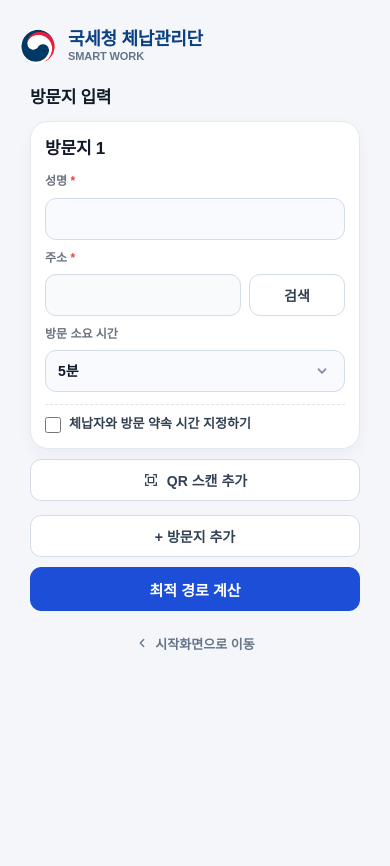
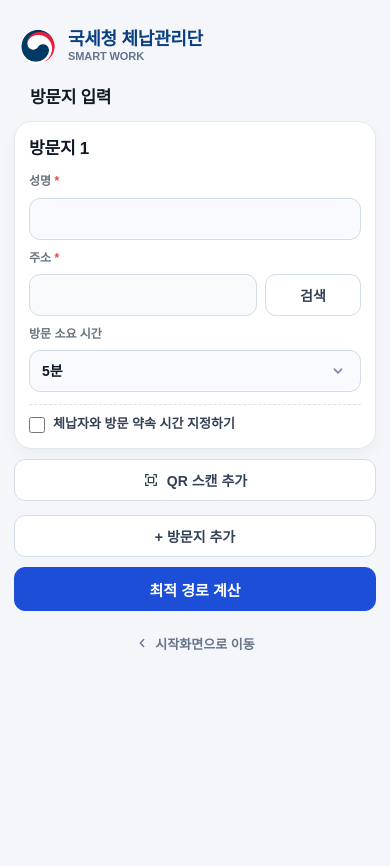
Before and after one commit to minseop-byeon/route_webapp, a Flask app: page /planner in a window 390 px wide. Run offline with Flask 3, Linux system fonts and the light colour scheme; the visitor is signed in with stand-in values (Sample User, id 1); some libraries are stand-ins or nearby versions; some web fonts are replaced.

Commit message:
Widen index visit cards

```diff
--- a/templates/index.html
+++ b/templates/index.html
@@ -26,9 +26,9 @@ body{margin:0;font-family:Pretendard,sans-serif;color:var(--krds-text);backgroun
 .hero-text{height:56px;display:flex;flex-direction:column;justify-content:center;gap:2px;}
 .header-title{font-size:22px;font-weight:800;line-height:1.05;letter-spacing:-0.3px;color:#0a3f82;}
 .header-sub{font-size:13px;font-weight:800;line-height:1.05;letter-spacing:-0.1px;color:var(--krds-sub);}
-.page-card{padding:0 16px 20px;}
+.page-card{padding:0 0 20px;}
 .section-card{margin-bottom:12px;}
-.section-head{display:flex;justify-content:space-between;align-items:flex-end;gap:10px;margin:0 0 10px;}
+.section-head{display:flex;justify-content:space-between;align-items:flex-end;gap:10px;margin:0 16px 10px;}
 .section-title{margin:0;font-size:18px;font-weight:800;color:#111827;letter-spacing:-0.3px;}
 input,select,button,textarea{font-family:Pretendard,sans-serif;}
 label{display:block;font-size:12px;color:#6b7280;margin-bottom:7px;font-weight:700;}
@@ -82,7 +82,7 @@ button{height:42px;border-radius:11px;border:1px solid transparent;padding:0 12p
 .qr-help{margin:10px 0 0;font-size:12px;color:#5b6678;line-height:1.5;font-weight:600;}
 @media (max-width:560px){
   .container{margin:22px auto;padding:0 14px 22px;}
-  .page-card{padding:0 16px 16px;}
+  .page-card{padding:0 0 16px;}
   .hero{padding:0 0 8px;}
   .header-logo{width:48px;height:48px;}
   .hero-text{height:48px;}
```
